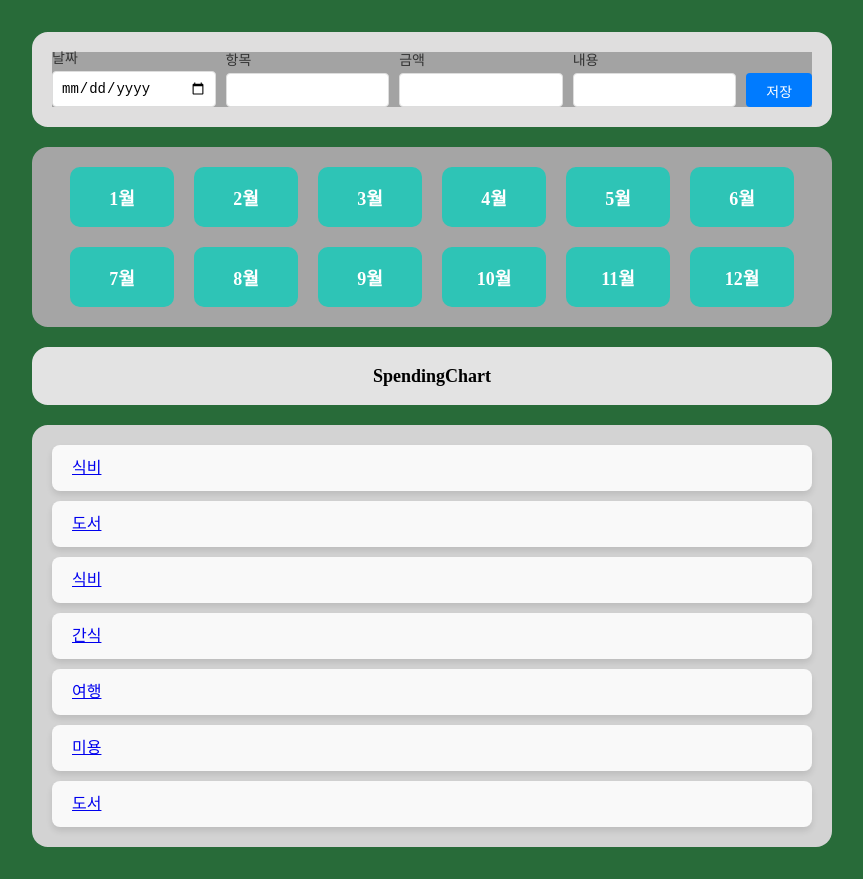
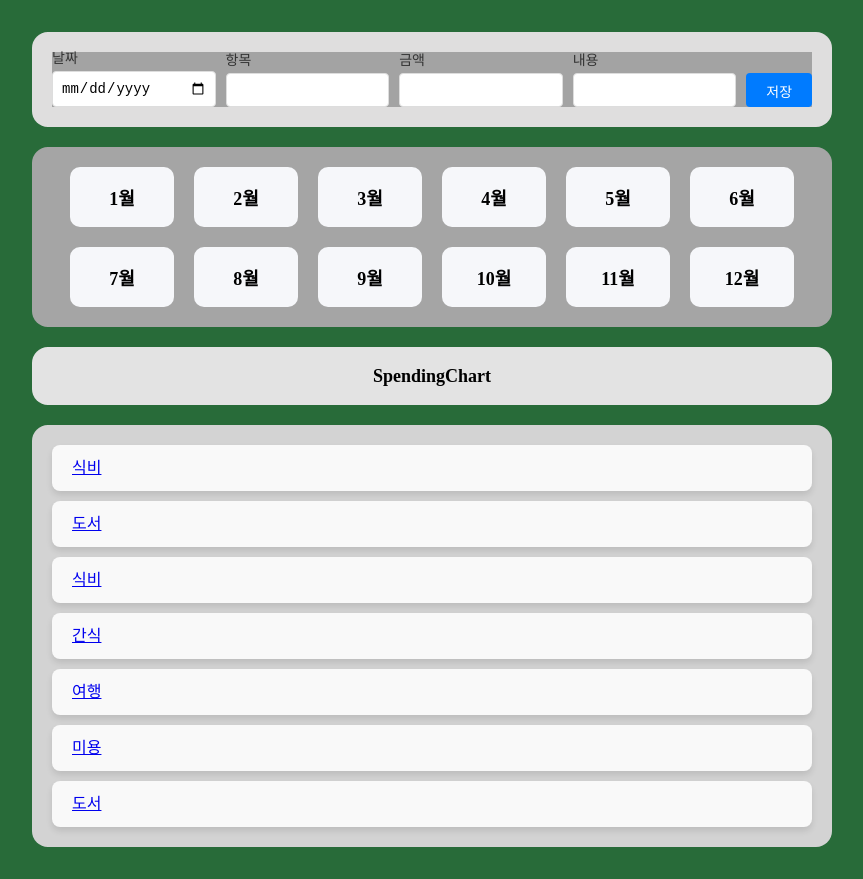
Before and after one commit to YISYISYISYIS/react-task2, a React (Vite) app: page / in a window 1280 px wide. Shown: the whole page, without its empty margins (208-1071 px from the left). Built offline with nearby package versions, Linux system fonts and the light colour scheme.

Commit message:
feat : Calendars 버튼클릭 UI수정
- 각 버튼 클릭시 해당버튼만 조건부스타일링 적용
- 선택한 버튼 외 나머지버튼은 기본스타일로 원위치

```diff
--- a/src/components/Calendars.jsx
+++ b/src/components/Calendars.jsx
@@ -1,22 +1,76 @@
 import styled from "styled-components";
 import CalendarButton from "./calendars/CalendarButton";
+import { useState } from "react";
 
-const Calendars = () => {
+const Calendars = ({ books }) => {
+  const [isColorActive, setIsColorActive] = useState(false);
+
+  const onClickCalendarButton = (month) => {
+    setIsColorActive(month);
+  };
   return (
     <StyledCalendars>
       <StyledCalendarsInner>
-        <CalendarButton month="1월" />
-        <CalendarButton month="2월" />
-        <CalendarButton month="3월" />
-        <CalendarButton month="4월" />
-        <CalendarButton month="5월" />
-        <CalendarButton month="6월" />
-        <CalendarButton month="7월" />
-        <CalendarButton month="8월" />
-        <CalendarButton month="9월" />
-        <CalendarButton month="10월" />
-        <CalendarButton month="11월" />
-        <CalendarButton month="12월" />
+        <CalendarButton
+          onClickCalendarButton={() => onClickCalendarButton("1월")}
+          isColorActive={isColorActive === "1월"}
+          month="1월"
+        />
+        <CalendarButton
+          onClickCalendarButton={() => onClickCalendarButton("2월")}
+          isColorActive={isColorActive === "2월"}
+          month="2월"
+        />
+        <CalendarButton
+          onClickCalendarButton={() => onClickCalendarButton("3월")}
+          isColorActive={isColorActive === "3월"}
+          month="3월"
+        />
+        <CalendarButton
+          onClickCalendarButton={() => onClickCalendarButton("4월")}
+          isColorActive={isColorActive === "4월"}
+          month="4월"
+        />
+        <CalendarButton
+          onClickCalendarButton={() => onClickCalendarButton("5월")}
+          isColorActive={isColorActive === "5월"}
+          month="5월"
+        />
+        <CalendarButton
+          onClickCalendarButton={() => onClickCalendarButton("6월")}
+          isColorActive={isColorActive === "6월"}
+          month="6월"
+        />
+        <CalendarButton
+          onClickCalendarButton={() => onClickCalendarButton("7월")}
+          isColorActive={isColorActive === "7월"}
+          month="7월"
+        />
+        <CalendarButton
+          onClickCalendarButton={() => onClickCalendarButton("8월")}
+          isColorActive={isColorActive === "8월"}
+          month="8월"
+        />
+        <CalendarButton
+          onClickCalendarButton={() => onClickCalendarButton("9월")}
+          isColorActive={isColorActive === "9월"}
+          month="9월"
+        />
+        <CalendarButton
+          onClickCalendarButton={() => onClickCalendarButton("10월")}
+          isColorActive={isColorActive === "10월"}
+          month="10월"
+        />
+        <CalendarButton
+          onClickCalendarButton={() => onClickCalendarButton("11월")}
+          isColorActive={isColorActive === "11월"}
+          month="11월"
+        />
+        <CalendarButton
+          onClickCalendarButton={() => onClickCalendarButton("12월")}
+          isColorActive={isColorActive === "12월"}
+          month="12월"
+        />
       </StyledCalendarsInner>
     </StyledCalendars>
   );
--- a/src/components/calendars/CalendarButton.jsx
+++ b/src/components/calendars/CalendarButton.jsx
@@ -1,7 +1,15 @@
 import styled from "styled-components";
+import { useState } from "react";
 
-const CalendarButton = ({ month }) => {
-  return <StyledCalendarButton>{month}</StyledCalendarButton>;
+const CalendarButton = ({ month, isColorActive, onClickCalendarButton }) => {
+  return (
+    <StyledCalendarButton
+      $isColorActive={isColorActive} //스타일요소가 dom요소에는 전달되지 않게 앞에$
+      onClick={onClickCalendarButton}
+    >
+      {month}
+    </StyledCalendarButton>
+  );
 };
 const StyledCalendarButton = styled.button`
   text-align: center;
@@ -17,10 +25,16 @@ const StyledCalendarButton = styled.button`
   justify-content: center;
   align-items: center;
   flex-shrink: 0;
-  color: var(--white-alpha-100, #fff);
+  color: ${(props) =>
+    props.$isColorActive
+      ? "var(--white-alpha-100, #fff)"
+      : "var(--black-alpha-100, #000)"};
   border-radius: 10px;
   border: none;
   cursor: pointer;
-  background: var(--bg-form, #2ec4b6);
+  background: ${(props) =>
+    props.$isColorActive
+      ? "var(--bg-form, #2ec4b6)"
+      : "var(--black-alpha-100, #F6F7FA)"};
 `;
 export default CalendarButton;
--- a/src/pages/Home.jsx
+++ b/src/pages/Home.jsx
@@ -10,7 +10,7 @@ const Home = ({ books, setBooks }) => {
     <StyledHome>
       <Form books={books} setBooks={setBooks} />
       <Calendars />
-      <SpendingChart />
+      <SpendingChart books={books} />
       <List books={books} />
     </StyledHome>
   );
```
